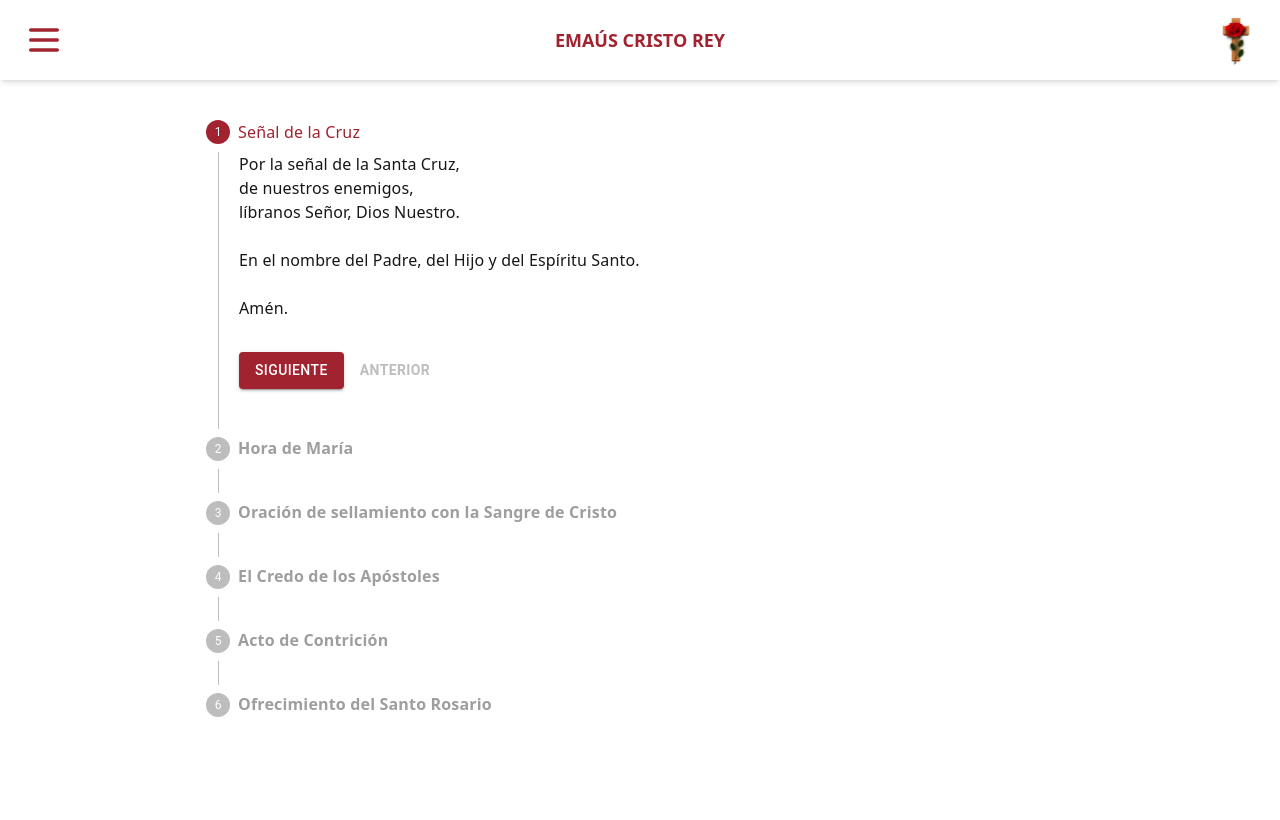
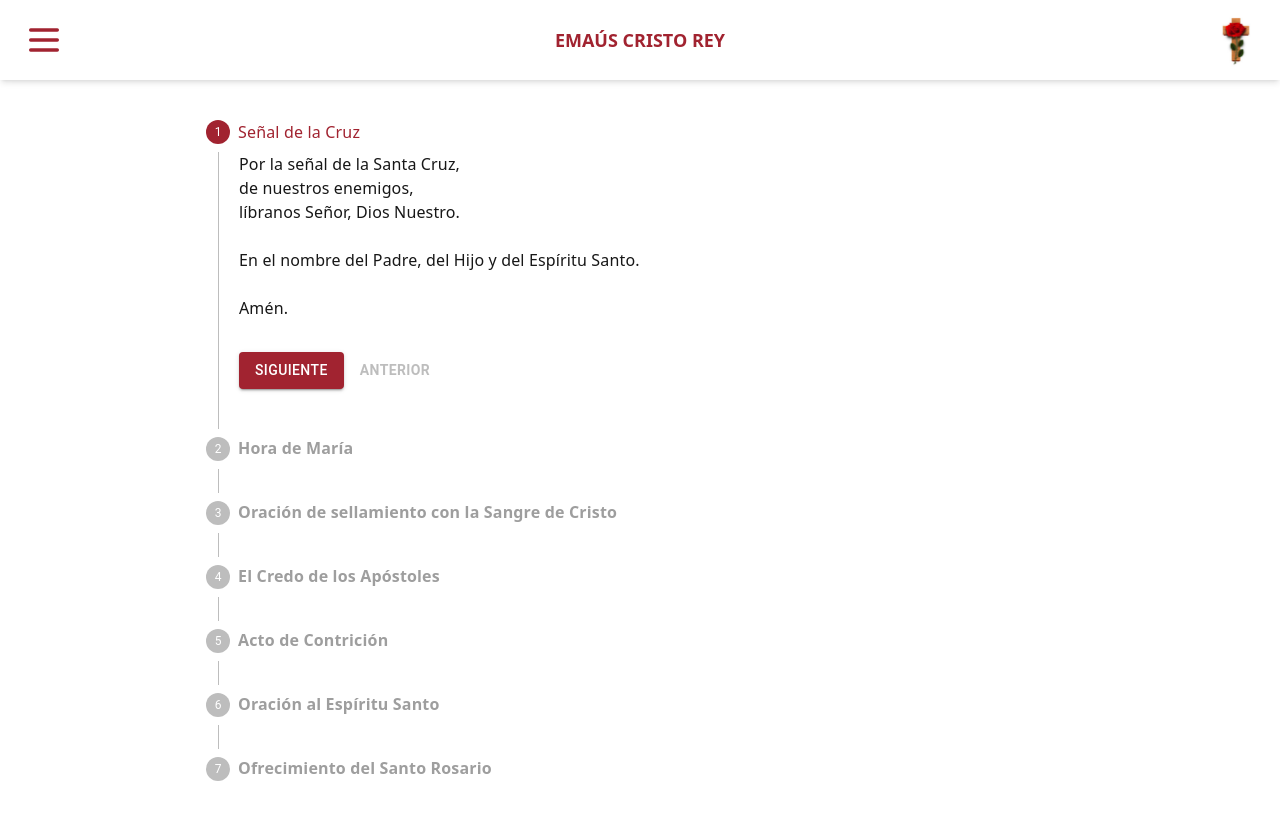
Before and after one commit to jmcaicedog/rosarioemaus, a Next.js app: page /rosario_primera_parte in a window 1280 px wide. Shown: the top 820 px of the page. Built offline with nearby package versions, Linux system fonts and the light colour scheme.

Commit message:
Oración al Espíritu Santo added

```diff
--- a/src/components/OracionesPrimeraParte.js
+++ b/src/components/OracionesPrimeraParte.js
@@ -96,6 +96,24 @@ const steps = [
   {
     label: "Acto de Contrición",
     description: `Jesús, mi Señor y Redentor, yo me arrepiento de todos los pecados que he cometido hasta hoy y me pesa de todo corazón, porque con ellos he ofendido a un Dios tan bueno.
+
+    Propongo firmemente no volver a pecar y confío en que por tu infinita misericordia, me has de conceder el perdón de mis culpas y me has de llevar a la vida eterna.
+
+    Amén.
+
+    `,
+  },
+  {
+    label: "Oración al Espíritu Santo",
+    description: `Ven Espíritu Santo, envía tu luz desde el cielo. Padre amoroso del pobre; don, en tus dones espléndido; luz que penetra las almas; fuente del mayor consuelo.
+
+    Ven, dulce huésped del alma, descanso de nuestro esfuerzo, tregua en el duro trabajo, brisa en las horas de fuego, gozo que enjuga las lágrimas y reconforta en los duelos.
+
+    Entra hasta el fondo del alma, divina luz y enriquécenos. Mira el vacío del hombre si Tú le faltas por dentro; mira el poder del pecado cuando no envías tu aliento.
+
+    Riega la tierra en sequía, sana el corazón enfermo, lava las manchas, infunde calor de vida en el hielo, doma el espíritu indómito, guía al que tuerce el sendero.
+
+    Reparte tus Siete Dones según la fe de tus siervos. Por tu bondad y tu gracia dale al esfuerzo su mérito; salva al que busca salvarse y danos tu gozo eterno.
 
     Amén.
 
```
